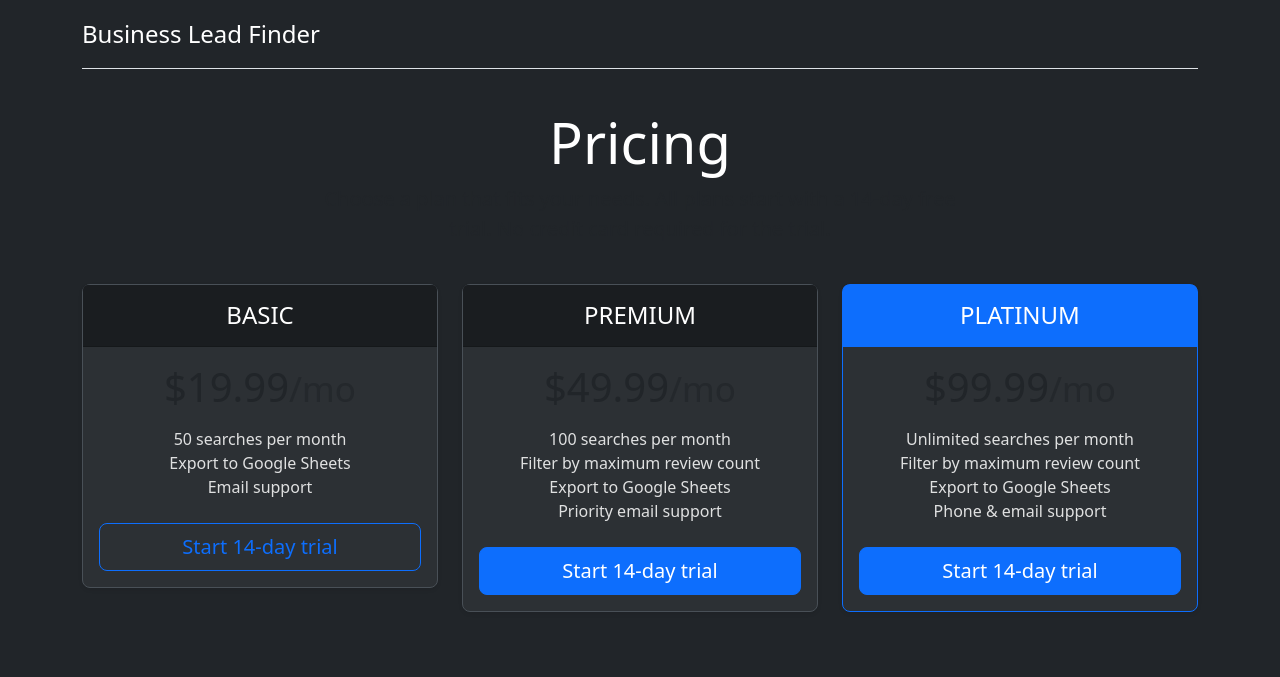
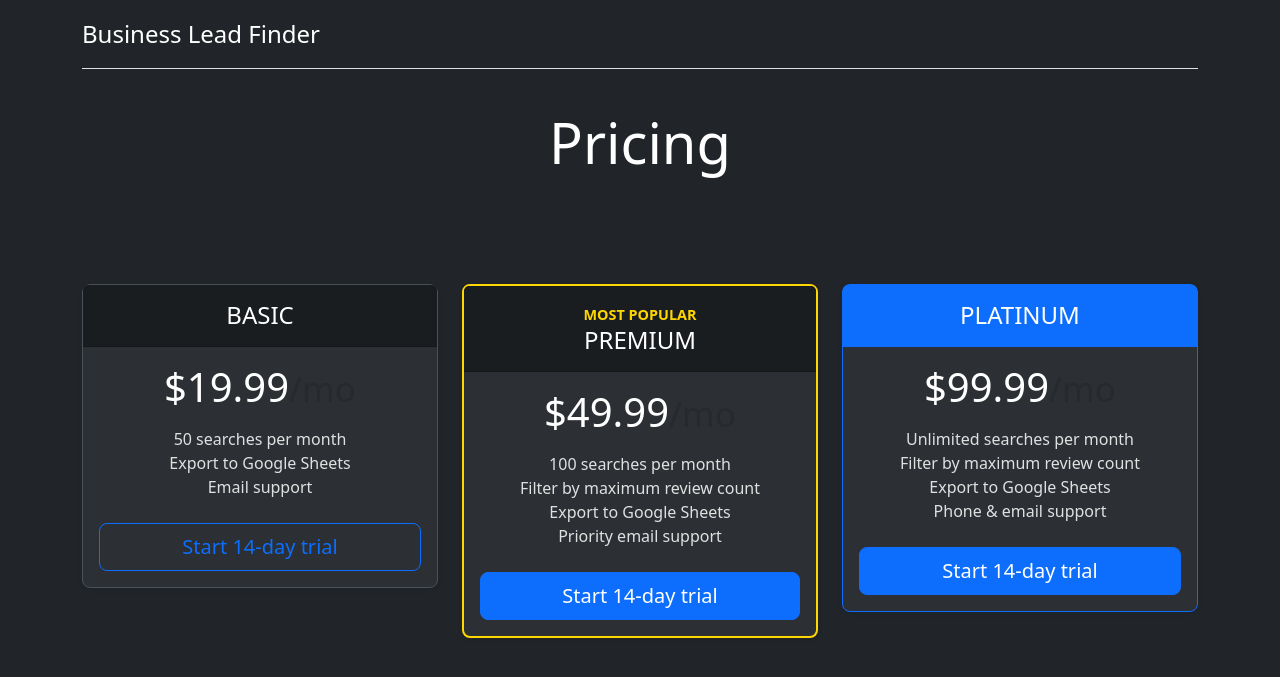
Before and after one commit to sdclark117/sdclark117, a Flask app: page /pricing in a window 1280 px wide. Shown: the top 677 px of the page. Run offline with Flask 3, Linux system fonts and the light colour scheme; the visitor is signed in with stand-in values (Sample User, id 1); some libraries are stand-ins or nearby versions.

Commit message:
style: Highlight premium plan on pricing page

```diff
--- a/templates/pricing.html
+++ b/templates/pricing.html
@@ -35,6 +35,22 @@
         .card-body .list-unstyled li {
             color: var(--text-color) !important;
             opacity: 0.85;
+        }
+        .pricing-card-title {
+            color: var(--text-color);
+        }
+        .pricing-card-title small {
+            color: var(--text-color);
+            opacity: 0.7;
+        }
+        .card-popular {
+            border: 2px solid #FFD700;
+            box-shadow: 0 0 15px rgba(255, 215, 0, 0.5);
+        }
+        .most-popular-badge {
+            font-size: 0.9rem;
+            font-weight: bold;
+            color: #FFD700;
         }
     </style>
 </head>
@@ -78,8 +94,9 @@
                     </div>
                 </div>
                 <div class="col">
-                    <div class="card mb-4 rounded-3 shadow-sm">
+                    <div class="card mb-4 rounded-3 shadow-sm card-popular">
                         <div class="card-header py-3">
+                            <span class="most-popular-badge">MOST POPULAR</span>
                             <h4 class="my-0 fw-normal">PREMIUM</h4>
                         </div>
                         <div class="card-body">
```
